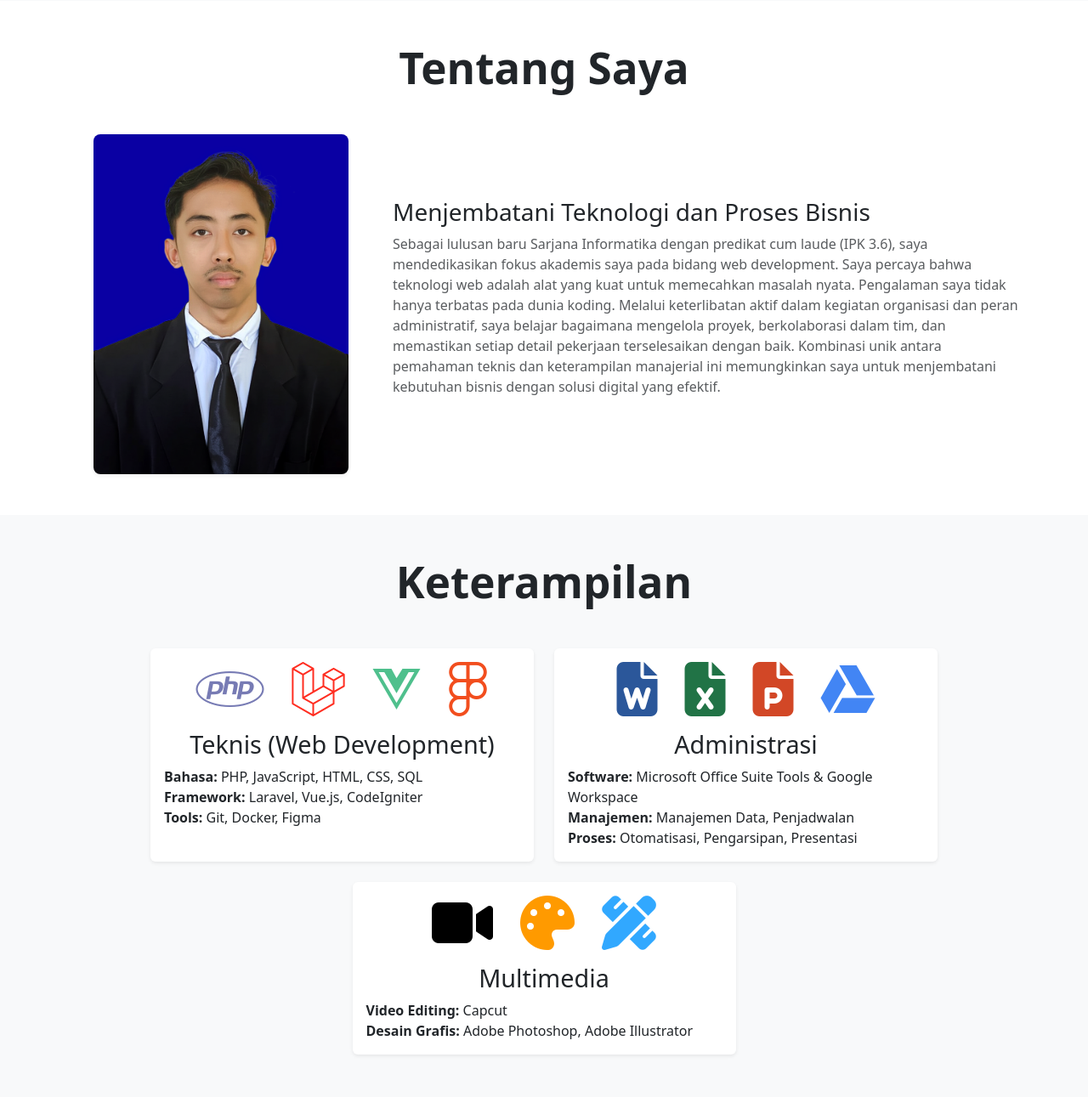
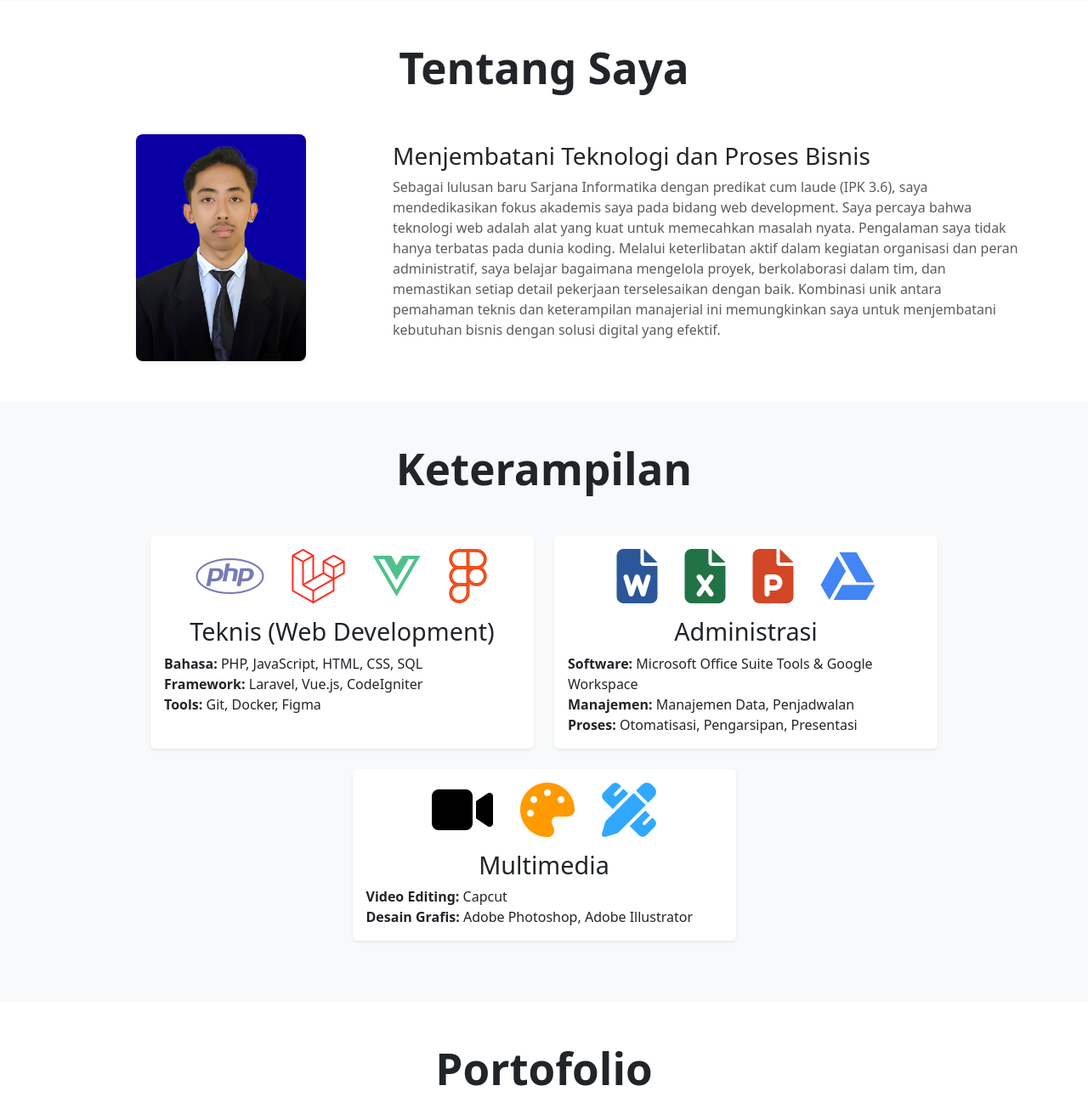
Before and after one commit to fajarraden09/myportofolio, a PHP site: page / in a window 1280 px wide. Shown: the part 555-1846 px from the top of the page at 85% size. Run offline with PHP 8.4, Linux system fonts and the light colour scheme.

Commit message:
foto niih

```diff
--- a/style.css
+++ b/style.css
@@ -58,7 +58,7 @@ h2.text-center.mb-5 {
 
 /* Memperbaiki ukuran foto di bagian 'Tentang Saya' */
 #about .col-md-4 img.img-fluid {
-    max-width: 300px; /* Atur lebar maksimal foto */
+    max-width: 200px; /* Atur lebar maksimal foto */
     width: 100%; /* Pastikan tetap responsif */
     margin: 0 auto; /* Posisikan di tengah kolom */
 }
```
